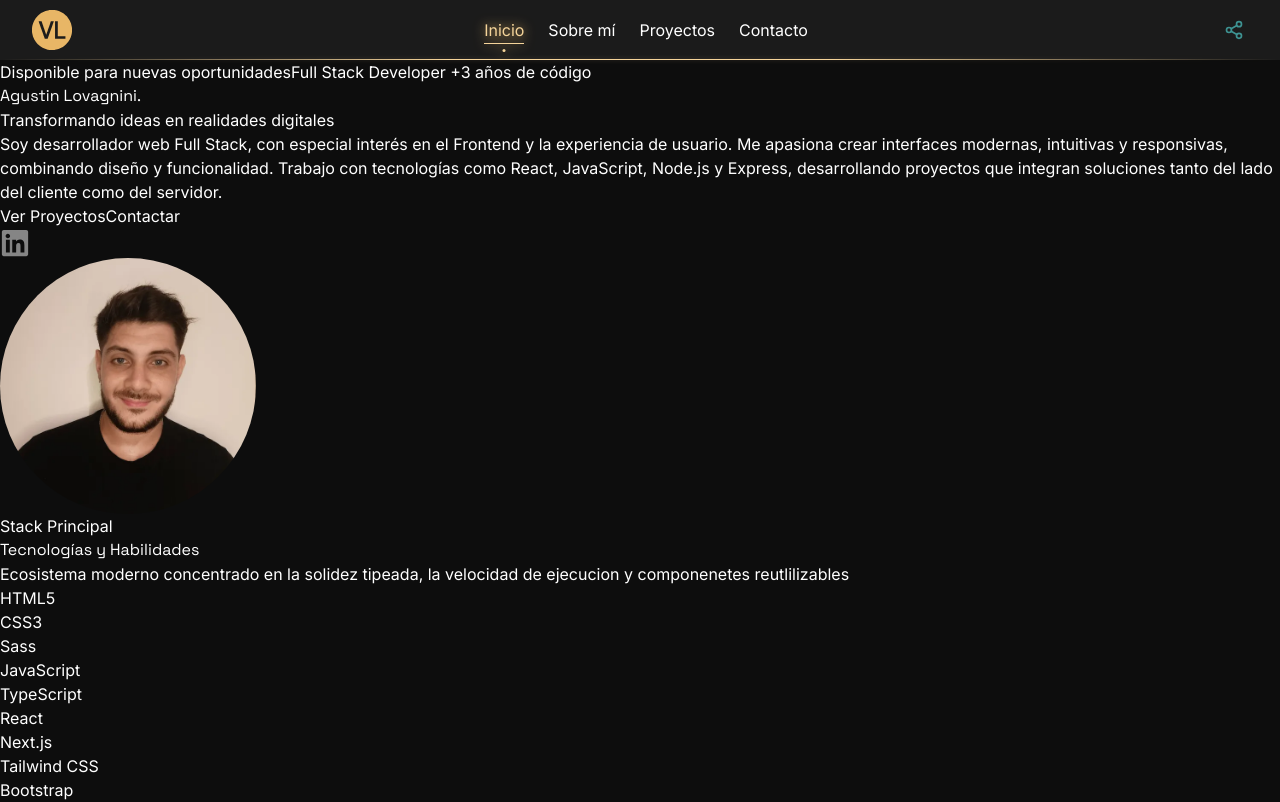
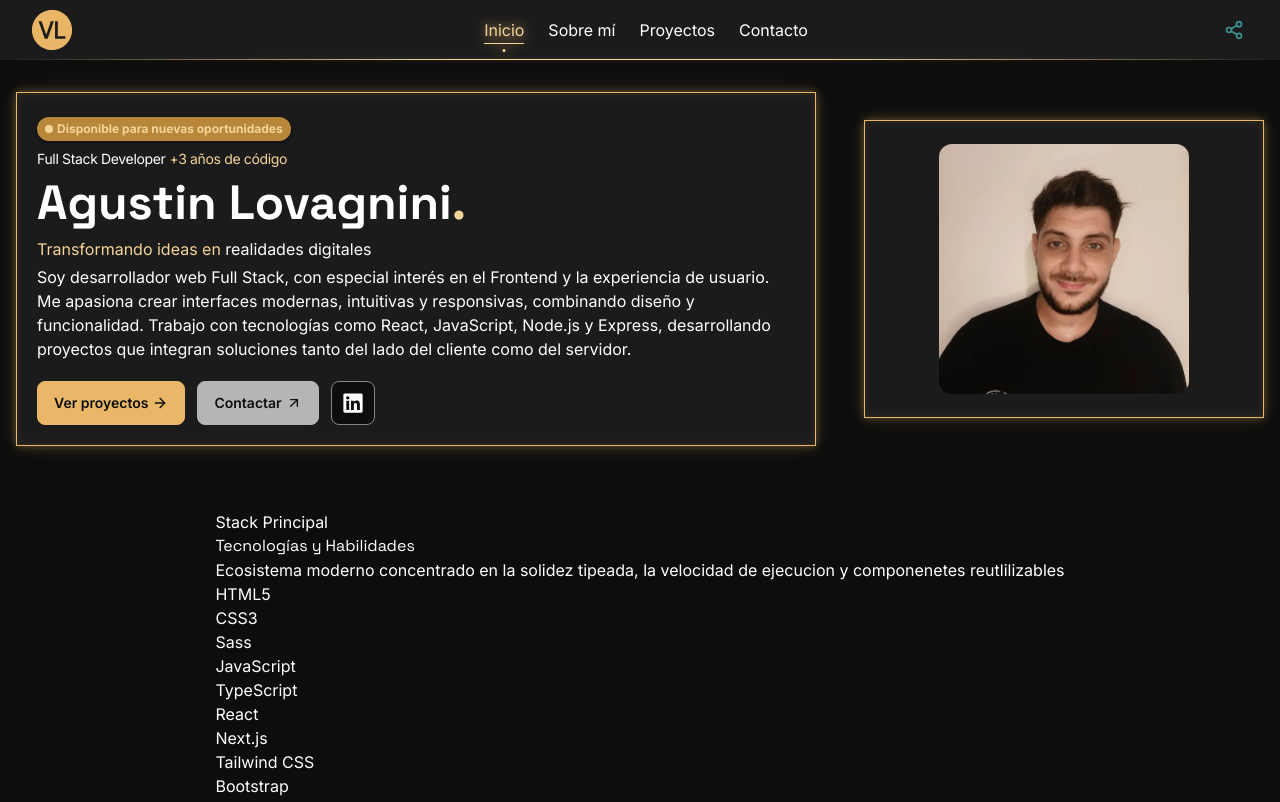
Before and after one commit to agustin-lovagnini/agustin-lovagnini-cv, a Next.js app: page / in a window 1280 px wide. Shown: the top 802 px of the page. Built offline with nearby package versions, Linux system fonts and the light colour scheme.

Commit message:
feat: agregue estilos en la presentacion y botones

```diff
--- a/app/globals.css
+++ b/app/globals.css
@@ -40,6 +40,56 @@
 }
 
 @layer components {
+
+  /*? Acciones de la presentación */
+  .action-button {
+    @apply inline-flex min-h-11 shrink-0 flex-row flex-nowrap items-center justify-center gap-1 whitespace-nowrap rounded-lg border px-2 py-2 text-[11px] font-semibold sm:px-4 sm:text-sm;
+    transition: color 300ms, background-color 300ms, border-color 300ms, box-shadow 300ms, filter 300ms;
+  }
+
+  .action-button:focus-visible {
+    outline: 2px solid var(--color-gold-light);
+    outline-offset: 4px;
+  }
+
+  .action-primary {
+    border-color: var(--color-gold);
+    background-color: var(--color-gold);
+    color: var(--color-background);
+  }
+
+  .action-primary:hover {
+    @apply border-gold-light bg-gold-light;
+    box-shadow: 0 0 16px rgb(233 183 103 / 0.3);
+  }
+
+  .action-secondary {
+    border-color: var(--color-muted);
+    background-color: var(--color-muted);
+    color: var(--color-background);
+  }
+
+  .action-secondary:hover {
+    @apply border-foreground bg-foreground;
+    box-shadow: 0 0 12px rgb(181 181 181 / 0.15);
+  }
+
+  .action-social {
+    @apply size-11 shrink-0 border-subtle bg-background p-0 text-foreground;
+  }
+
+  .action-social:hover {
+    @apply border-muted;
+    filter: drop-shadow(0 0 5px #fff);
+  }
+
+  /* Halo difuso alrededor del borde, conservando su línea visible */
+  .border-glow {
+    box-shadow:
+      0 0 8px rgb(233 183 103 / 0.35),
+      0 0 20px rgb(233 183 103 / 0.15),
+      inset 0 0 8px rgb(233 183 103 / 0.12);
+  }
 
   /*? Línea decorativa que se desvanece hacia los extremos */
   .edge-line {
--- a/app/page.tsx
+++ b/app/page.tsx
@@ -1,37 +1,60 @@
 import Link from "next/link";
 import { FaLinkedin } from "react-icons/fa";
+import { ArrowRight, ArrowUpRight } from "lucide-react";
 import TechnologiesMarquee from "../components/TechnologiesMarquee";
 
 export default function Home() {
   return (
-    <main>
-      <section aria-labelledby="presentacion-personal">
-        <div>
-          <span>Disponible para nuevas oportunidades</span>
-          <span>Full Stack Developer <span>+3 años de código</span></span>
-          <h1 id="presentacion-personal">Agustin Lovagnini<span>.</span></h1>
-          <p><span>Transformando ideas en</span> realidades digitales</p>
+    <main className="w-full min-h-screen flex flex-col items-center justify-center gap-16 px-4 py-8 ">
+      <section
+        aria-labelledby="presentacion-personal"
+        className="grid grid-cols-1 items-center gap-8 md:grid-cols-[2fr_1fr] md:gap-12"
+      >
+        <div className="flex flex-col gap-1 bg-surface border border-gold p-5  border-glow">
+          <span className="my-1 inline-flex items-center justify-start gap-1 px-2 py-1 bg-gold-dark select-none rounded-full text-xs text-gold-light font-bold drop-shadow-[0_1px_2px_#00000099] self-start">
+            <span
+              aria-hidden="true"
+              className="size-2 shrink-0 rounded-full bg-gold-light"
+            />
+            Disponible para nuevas oportunidades
+          </span>
+
+          <span className="block tracking-tight text-sm">Full Stack Developer
+            <span className="pl-1 text-gold-light">+3 años de código</span>
+          </span>
+
+          <h1 id="presentacion-personal" className="text-4xl font-bold leading-tight md:text-5xl">
+            Agustin Lovagnini<span className="text-gold-light">.</span>
+          </h1>
+
+          <p><span className="text-gold-light">Transformando ideas en</span> realidades digitales</p>
           <p>Soy desarrollador web Full Stack, con especial interés en el Frontend y la experiencia de usuario. Me apasiona crear interfaces modernas, intuitivas y responsivas, combinando diseño y funcionalidad. Trabajo con tecnologías como React, JavaScript, Node.js y Express, desarrollando proyectos que integran soluciones tanto del lado del cliente como del servidor.</p>
-          <div>
-            <Link href="/proyectos" className="btn-primary">Ver Proyectos</Link>
-            <Link href="/contacto" className="btn-primary">Contactar</Link>
+          <div className="mt-4 flex flex-wrap items-center gap-1.5 sm:gap-3">
+            <Link href="/proyectos" className="action-button action-primary">
+              <span>Ver proyectos</span>
+              <ArrowRight size={16} className="shrink-0" aria-hidden="true" />
+            </Link>
+            <Link href="/contacto" className="action-button action-secondary">
+              <span>Contactar</span>
+              <ArrowUpRight size={16} className="shrink-0" aria-hidden="true" />
+            </Link>
             <a
               href="https://www.linkedin.com/in/agustinlovagnini"
               target="_blank"
               rel="noopener noreferrer"
-              className="footer-link hover:drop-shadow-[0_0_1px_#fff] transition-[filter] duration-300"
+              className="action-button action-social"
               aria-label="LinkedIn"
             >
-              <FaLinkedin size={30} aria-hidden="true" />
+              <FaLinkedin size={22} aria-hidden="true" />
             </a>
           </div>
         </div>
 
-        <div>
+        <div className="flex justify-center bg-surface border border-gold p-5  border-glow">
           <img
             src="/images/img-perfil-agustin.webp"
             alt="Agustín Lovagnini"
-            className="h-64 w-64 rounded-full object-cover"
+            className="h-64 w-64 rounded-2xl border-3 border-surface object-cover"
           />
         </div>
       </section>
```
